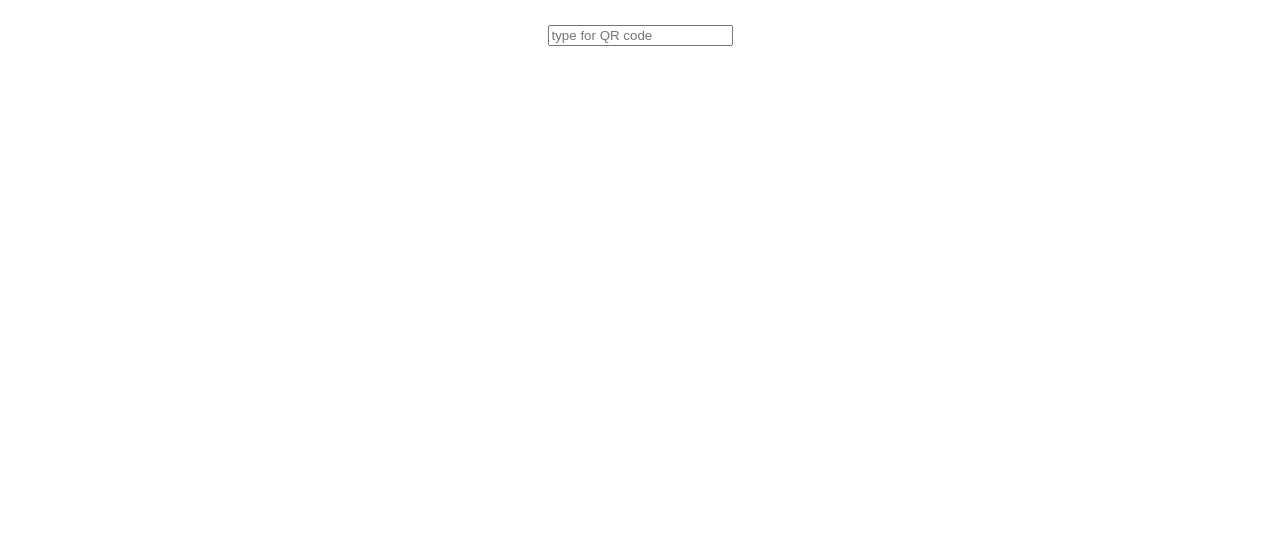
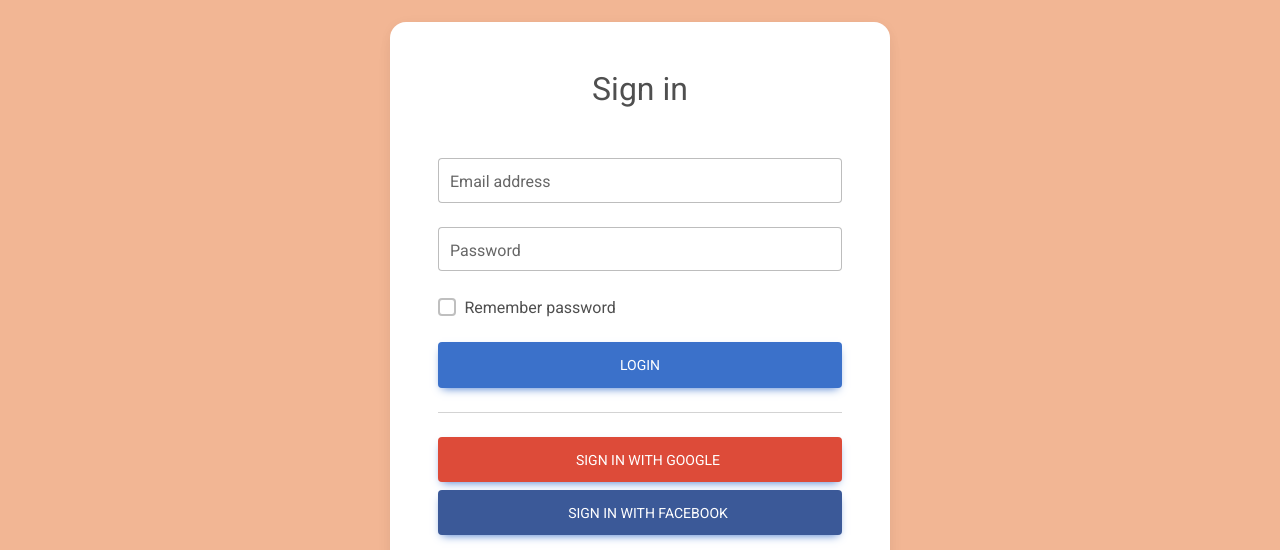
Before and after one commit to xLivv7/IO_Project, a React (Vite) app in the folder IO_FoodApp/: page / in a window 1280 px wide. Shown: the part 250-800 px from the top of the page. Built offline with nearby package versions, Linux system fonts and the light colour scheme; no server answers; the database is empty.

Commit message:
Adding Sign In Function

```diff
--- /dev/null
+++ b/IO_FoodApp/src/SignIn.css
@@ -0,0 +1,3 @@
+body {
+    background-color: #F2B694;
+}
--- /dev/null
+++ b/IO_FoodApp/src/SignIn.jsx
@@ -0,0 +1,61 @@
+import 'mdb-react-ui-kit/dist/css/mdb.min.css';
+import {
+    MDBBtn,
+    MDBContainer,
+    MDBRow,
+    MDBCol,
+    MDBCard,
+    MDBCardBody,
+    MDBInput,
+    MDBIcon,
+    MDBCheckbox
+}
+    from 'mdb-react-ui-kit';
+import './SignIn.css'
+
+
+function SignIn() {
+    return (
+        <MDBContainer fluid>
+
+            <MDBRow className='d-flex justify-content-center align-items-center h-100'>
+                <MDBCol col='12'>
+
+                    <MDBCard className='bg-white my-5 mx-auto' style={{ borderRadius: '1rem', maxWidth: '500px' }}>
+                        <MDBCardBody className='p-5 w-100 d-flex flex-column'>
+
+                            <h2 className="fw-bold mb-2 text-center">Sign in</h2>
+                            <p className="text-white-50 mb-3">Please enter your login and password!</p>
+
+                            <MDBInput wrapperClass='mb-4 w-100' label='Email address' id='formControlLg' type='email' size="lg" />
+                            <MDBInput wrapperClass='mb-4 w-100' label='Password' id='formControlLg' type='password' size="lg" />
+
+                            <MDBCheckbox name='flexCheck' id='flexCheckDefault' className='mb-4' label='Remember password' />
+
+                            <MDBBtn size='lg'>
+                                Login
+                            </MDBBtn>
+
+                            <hr className="my-4" />
+
+                            <MDBBtn className="mb-2 w-100" size="lg" style={{ backgroundColor: '#dd4b39' }}>
+                                <MDBIcon fab icon="google" className="mx-2" />
+                                Sign in with google
+                            </MDBBtn>
+
+                            <MDBBtn className="mb-4 w-100" size="lg" style={{ backgroundColor: '#3b5998' }}>
+                                <MDBIcon fab icon="facebook-f" className="mx-2" />
+                                Sign in with facebook
+                            </MDBBtn>
+
+                        </MDBCardBody>
+                    </MDBCard>
+
+                </MDBCol>
+            </MDBRow>
+
+        </MDBContainer>
+    );
+}
+
+export default SignIn;
--- a/IO_FoodApp/src/main.jsx
+++ b/IO_FoodApp/src/main.jsx
@@ -3,12 +3,15 @@
 import './index.css'
 import App from './App.jsx'
 import Header from './header.jsx'
+import SignIn from './SignIn.jsx'
 import QR from './QR.jsx'
+
 
 createRoot(document.getElementById('root')).render(
     <StrictMode>
         <Header />
         <App />
+        <SignIn />
         <QR />
   </StrictMode>,
 )
```
